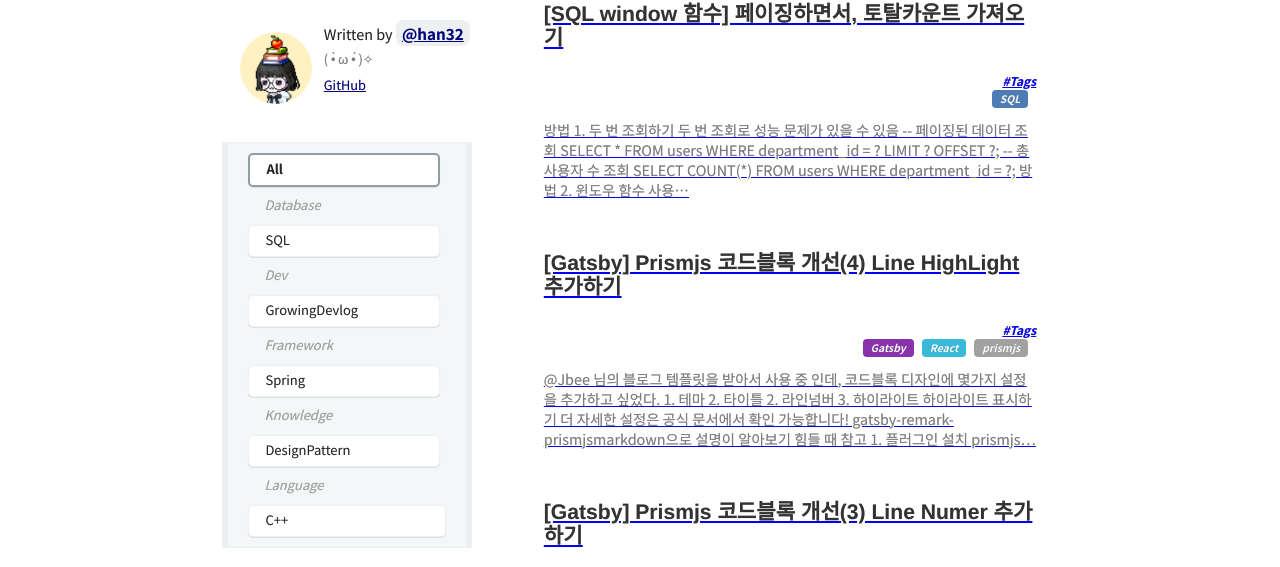
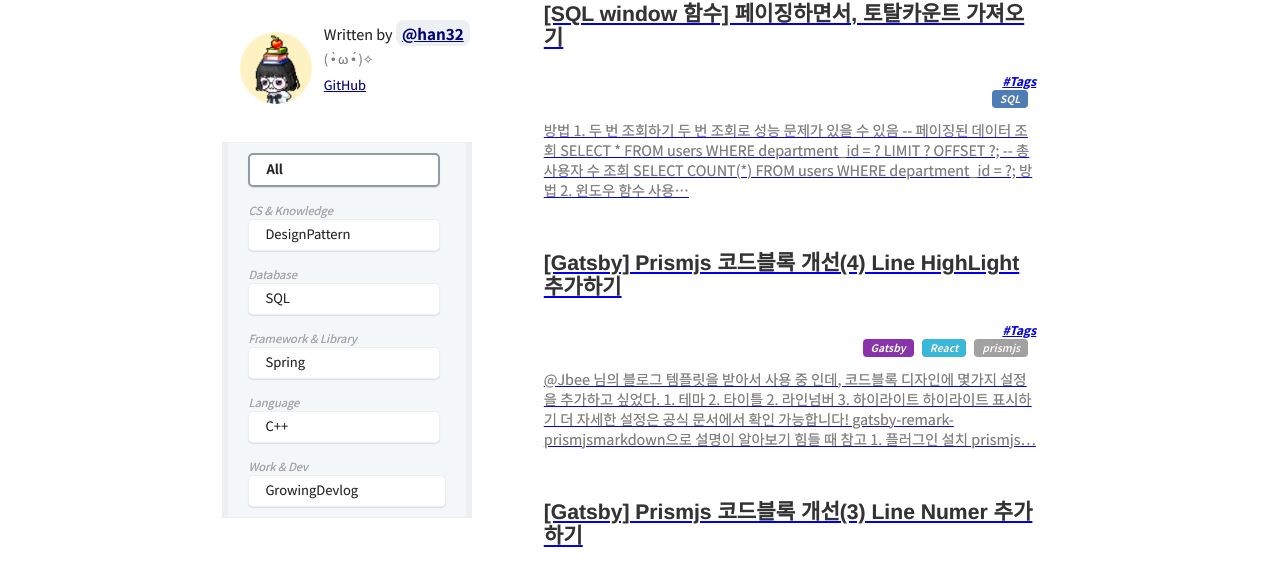
Before and after one commit to HSangMi/devlog, a Gatsby site: page / in a window 1280 px wide. Shown: the part 180-747 px from the top of the page. Built offline with nearby package versions, Linux system fonts and the light colour scheme; Gatsby itself is replaced by a stand-in of ours; some packages are replaced by stand-ins of ours; what typography-theme-github would draw is missing.

Commit message:
refact: 카테고리명 변경

```diff
--- a/content/blog/CategoryDivider/dev.md
+++ b/content/blog/CategoryDivider/dev.md
@@ -1,5 +1,5 @@
 ---
-title: 'Dev'
-category: 'Dev'
+title: 'Work & Dev'
+category: 'Work & Dev'
 draft: false
 ---
--- a/content/blog/CategoryDivider/framework.md
+++ b/content/blog/CategoryDivider/framework.md
@@ -1,5 +1,5 @@
 ---
-title: 'Framework'
-category: 'Framework'
+title: 'Framework & Library'
+category: 'Framework & Library'
 draft: false
 ---
--- a/content/blog/CategoryDivider/knowledge.md
+++ b/content/blog/CategoryDivider/knowledge.md
@@ -1,5 +1,5 @@
 ---
-title: 'Knowledge'
-category: 'Knowledge'
+title: 'CS & Knowledge'
+category: 'CS & Knowledge'
 draft: false
 ---
--- a/content/blog/DesignPattern/Adapter_Pattern.md
+++ b/content/blog/DesignPattern/Adapter_Pattern.md
@@ -1,7 +1,7 @@
 ---
 title: '[DesignPattern] 2. Adapter Pattern'
 date: 2022-09-22 00:00:00
-category: 'Knowledge/DesignPattern'
+category: 'CS & Knowledge/DesignPattern'
 draft: false
 tags:
 - DesignPattern
--- a/content/blog/DesignPattern/Stategy_Pattern.md
+++ b/content/blog/DesignPattern/Stategy_Pattern.md
@@ -1,7 +1,7 @@
 ---
 title: '[DesignPattern] 1. Stategy Pattern'
 date: 2022-09-19 00:00:00
-category: 'Knowledge/DesignPattern'
+category: 'CS & Knowledge/DesignPattern'
 draft: false
 tags:
 - DesignPattern
--- a/content/blog/DesignPattern/TemplateMethod_Pattern.md
+++ b/content/blog/DesignPattern/TemplateMethod_Pattern.md
@@ -1,7 +1,7 @@
 ---
 title: '[DesignPattern] 3. Template Method Pattern'
 date: 2022-09-22 12:00:00
-category: 'Knowledge/DesignPattern'
+category: 'CS & Knowledge/DesignPattern'
 draft: false
 tags:
 - DesignPattern
--- a/content/blog/GrowingDevlog/20230309_addTags.md
+++ b/content/blog/GrowingDevlog/20230309_addTags.md
@@ -1,7 +1,7 @@
 ---
 title: '[Gatsby] 블로그에 Tags기능 추가하기'
 date: 2023-03-08 19:20
-category: 'Dev/GrowingDevlog'
+category: 'Work & Dev/GrowingDevlog'
 draft: false
 tags:
     - Gatsby
--- a/content/blog/GrowingDevlog/20240503_grouping.md
+++ b/content/blog/GrowingDevlog/20240503_grouping.md
@@ -1,7 +1,7 @@
 ---
 title: '[Gatsby] 블로그에 카테고리 그룹핑하기'
 date: 2024-05-03 19:20
-category: 'Dev/GrowingDevlog'
+category: 'Work & Dev/GrowingDevlog'
 draft: false
 tags:
     - Gatsby
--- a/content/blog/GrowingDevlog/20240603_codeBlock_theme.md
+++ b/content/blog/GrowingDevlog/20240603_codeBlock_theme.md
@@ -1,7 +1,7 @@
 ---
 title: '[Gatsby] Prismjs 코드블록 개선(1) 테마'
 date: 2024-06-03 18:30
-category: 'Dev/GrowingDevlog'
+category: 'Work & Dev/GrowingDevlog'
 draft: false
 tags:
     - Gatsby
--- a/content/blog/GrowingDevlog/20240604_codeBlock_lineNum.md
+++ b/content/blog/GrowingDevlog/20240604_codeBlock_lineNum.md
@@ -1,7 +1,7 @@
 ---
 title: '[Gatsby] Prismjs 코드블록 개선(3) Line Numer 추가하기'
 date: 2024-06-04 19:30
-category: 'Dev/GrowingDevlog'
+category: 'Work & Dev/GrowingDevlog'
 draft: false
 tags:
     - Gatsby
--- a/content/blog/GrowingDevlog/20240604_codeBlock_title.md
+++ b/content/blog/GrowingDevlog/20240604_codeBlock_title.md
@@ -1,7 +1,7 @@
 ---
 title: '[Gatsby] Prismjs 코드블록 개선(2) 타이틀 추가하기'
 date: 2024-06-04 18:30
-category: 'Dev/GrowingDevlog'
+category: 'Work & Dev/GrowingDevlog'
 draft: false
 tags:
     - Gatsby
--- a/content/blog/GrowingDevlog/20240605_codeBlock_line_highlight.md
+++ b/content/blog/GrowingDevlog/20240605_codeBlock_line_highlight.md
@@ -1,7 +1,7 @@
 ---
 title: '[Gatsby] Prismjs 코드블록 개선(4) Line HighLight 추가하기'
 date: 2024-06-05 18:00
-category: 'Dev/GrowingDevlog'
+category: 'Work & Dev/GrowingDevlog'
 draft: false
 tags:
     - Gatsby
--- a/src/components/category/index.scss
+++ b/src/components/category/index.scss
@@ -45,8 +45,9 @@
 
     div {
       display: block;
-      padding: 14px 16px 16px 16px;
-      font-size: 13px;
+      margin-top: 1em;
+      padding: 1em 1em 0.5em 0em;
+      font-size: 0.7em;
       font-style: oblique;
       box-sizing: border-box;
     }
```
